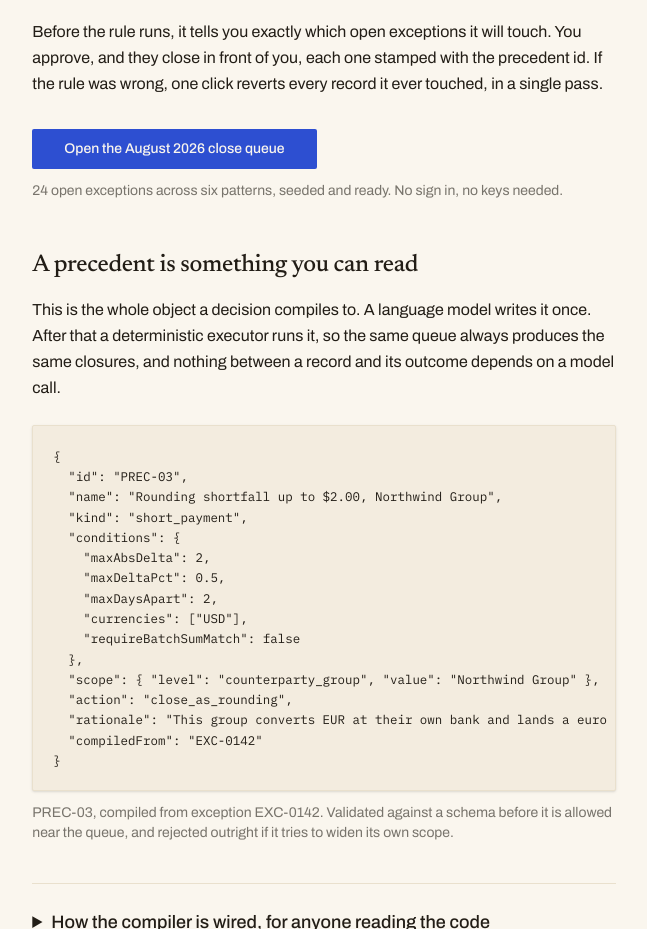
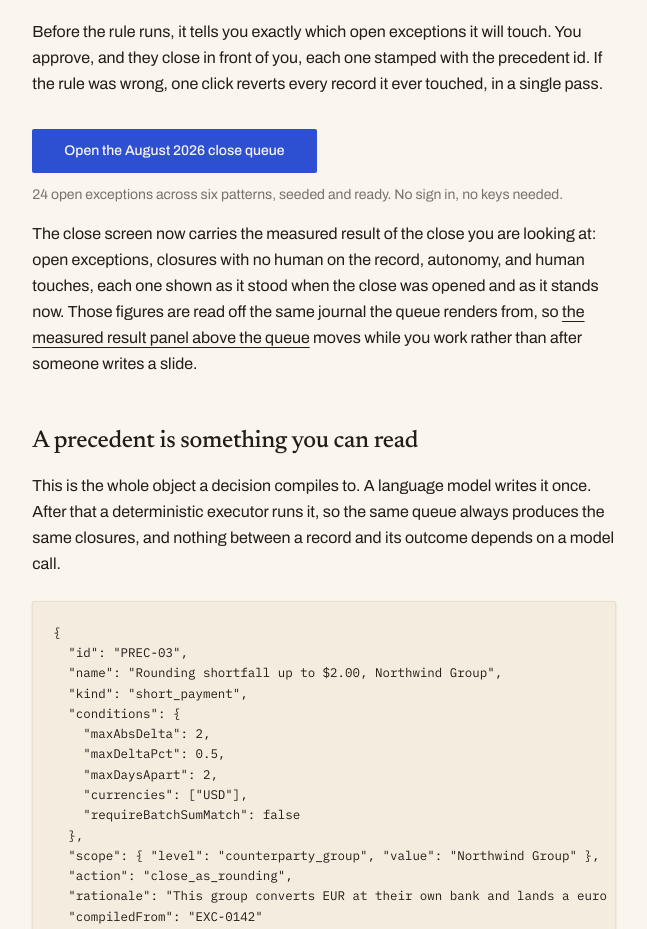
Before and after one commit to mericcintosun/obiter, a Next.js app: page / in a window 1280 px wide. Shown: the part 1428-2357 px from the top of the page, without its empty margins (316-963 px from the left). Built offline with nearby package versions, Linux system fonts and the light colour scheme; no server answers.

Commit message:
fix: metadataBase on the deployed host, twitter card, and the landing link to the measures

```diff
--- a/app/layout.tsx
+++ b/app/layout.tsx
@@ -25,7 +25,10 @@ const mono = IBM_Plex_Mono({
 });
 
 export const metadata: Metadata = {
-  metadataBase: new URL("https://obiter.vercel.app"),
+  // The deployed host, not the project name. Every relative metadata URL is
+  // resolved against this, including the og:image that app/opengraph-image.png
+  // produces by file convention, so a wrong host here is a 404 in the card.
+  metadataBase: new URL("https://obiter-app.vercel.app"),
   title: {
     default: "Obiter, a case reporter for the month-end close",
     template: "%s | Obiter",
@@ -37,6 +40,12 @@ export const metadata: Metadata = {
     description:
       "Resolve one reconciliation exception. Obiter compiles the decision into a named rule and applies it to the rest of the queue.",
     type: "website",
+  },
+  twitter: {
+    card: "summary_large_image",
+    title: "Obiter, a case reporter for the month-end close",
+    description:
+      "Resolve one reconciliation exception. Obiter compiles the decision into a named rule and applies it to the rest of the queue.",
   },
 };
 
--- a/app/page.tsx
+++ b/app/page.tsx
@@ -102,12 +102,22 @@ export default async function Home() {
       </p>
 
       <div className="mt-8">
-        <Button size="lg" asChild>
+        <Button size="lg" className="min-h-11" asChild>
           <Link href="/close">Open the August 2026 close queue</Link>
         </Button>
         <p className="mt-3 text-sm text-muted-foreground">
           {open} open exceptions across six patterns, seeded and ready. No sign in, no keys
           needed.
+        </p>
+        <p className="mt-4 max-w-[68ch] leading-relaxed">
+          The close screen now carries the measured result of the close you are looking at: open
+          exceptions, closures with no human on the record, autonomy, and human touches, each one
+          shown as it stood when the close was opened and as it stands now. Those figures are read
+          off the same journal the queue renders from, so{" "}
+          <Link href="/close#measures" className="underline underline-offset-4">
+            the measured result panel above the queue
+          </Link>{" "}
+          moves while you work rather than after someone writes a slide.
         </p>
       </div>
 
```
Also changed, not shown: 1 other file (tests, documents, lock files or other folders).
